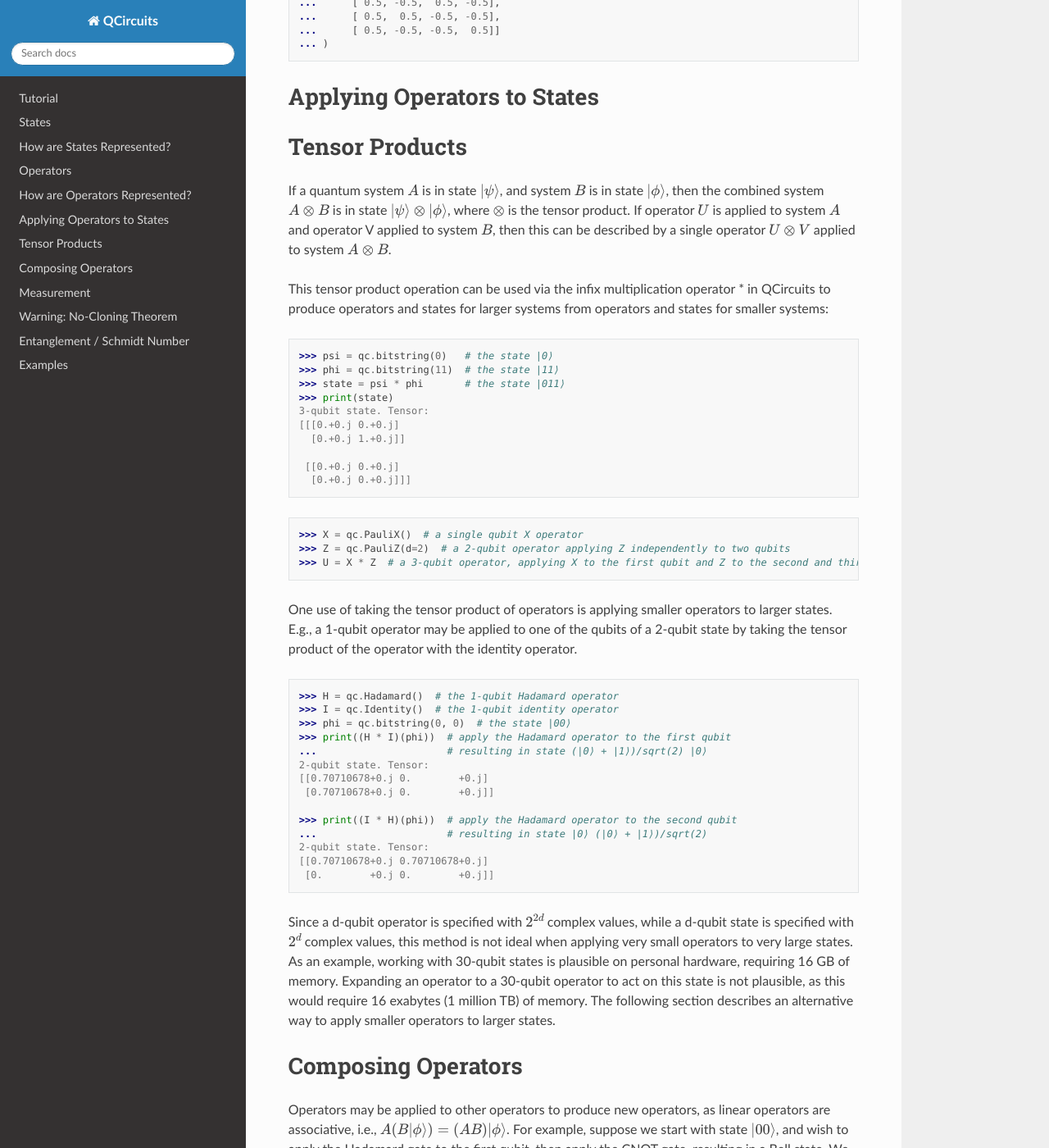
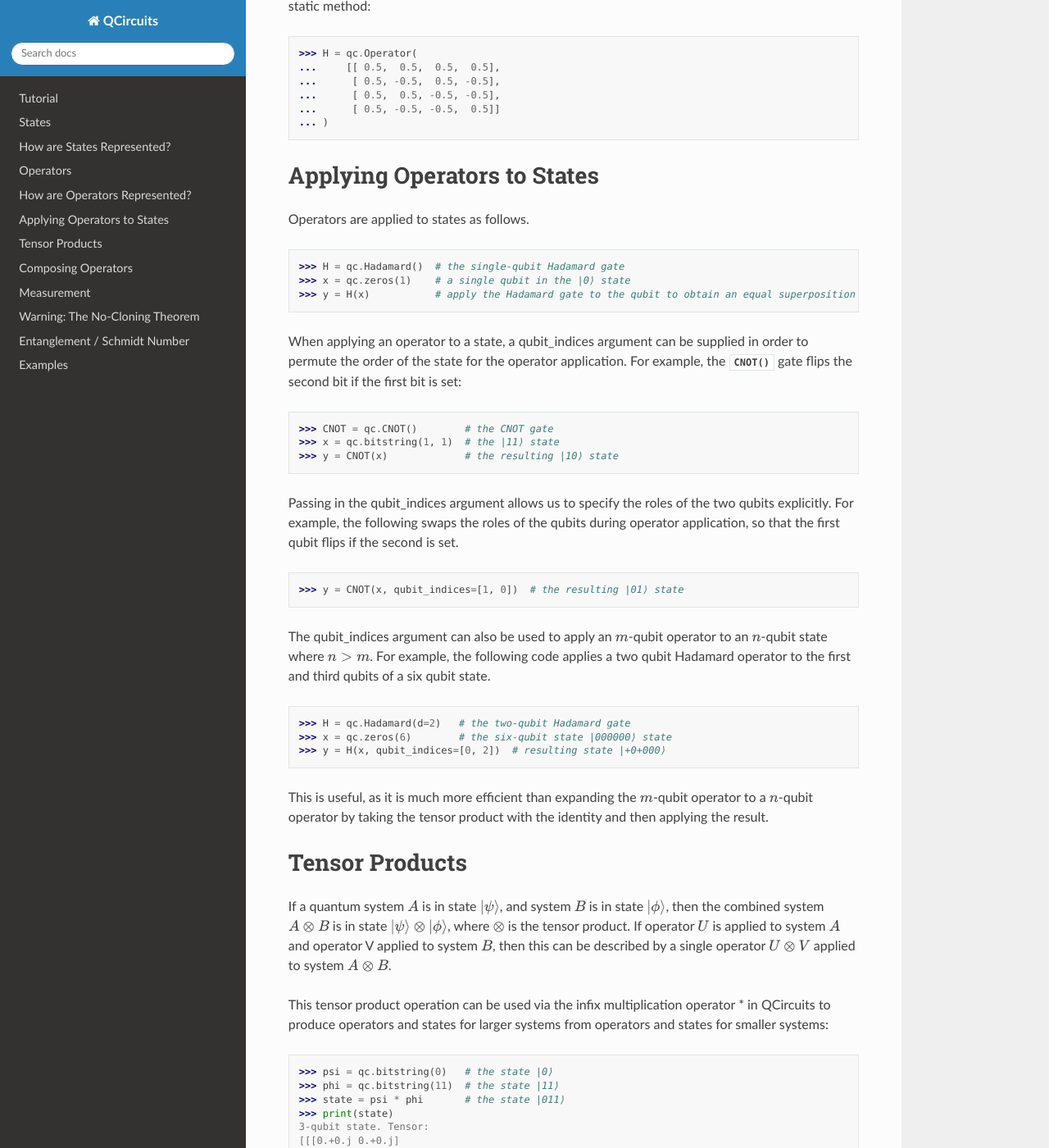
Before and after one commit to grey-area/qcircuits, a Sphinx documentation site: the page built from docs/source/tutorial.rst, in a window 1280 px wide and 1400 px high, scrolled down 7068 px. Shown: the whole window at 82% size. Built offline with Sphinx 7.4.7 and the Read the Docs theme 2.0.0, drawn with Linux system fonts in a browser that asks for light colours; some of the changed text lies outside the part shown.

Commit message:
Added sections to tutorial about applying operators to states and the no-cloning theorem

```diff
--- a/docs/source/tutorial.rst
+++ b/docs/source/tutorial.rst
@@ -55,7 +55,7 @@ an arbitrary computational basis state. E.g., to prepare the state
 A single qubit may be prepared with the :py:func:`.qubit` function.
 A qubit :math:`|\phi⟩ = \alpha |0⟩ + \beta |1⟩` may be prepared by providing
 :math:`\alpha` and :math:`\beta` such that
-:math:`\lvert\alpha\rvert^2 + \lvert\alpha\rvert^2 = 1`, e.g.,
+:math:`\lvert\alpha\rvert^2 + \lvert\beta\rvert^2 = 1`, e.g.,
 
 .. code-block:: python
 
@@ -160,6 +160,10 @@ the :py:meth:`.State.from_column_vector` static method:
     >>> phi = qc.State.from_column_vector(   # the state |010⟩
     ...     [0., 0., 1., 0., 0., 0., 0., 0.]
     ... )
+
+Note that while QCircuits allows the user to extract the tensor data from a state,
+i.e., observe a state in full, rather than just taking a measurement,
+in true quantum computation this is not possible.
 
 
 Operators
@@ -416,11 +420,45 @@ Operators can be constructed from this matrix representation using the
 Applying Operators to States
 ============================
 
-.. TODO
+Operators are applied to states as follows.
 
-.. TODO qubit indices
+.. code-block:: python
 
-.. TODO think of qubit indices as wire permutation
+    >>> H = qc.Hadamard()  # the single-qubit Hadamard gate
+    >>> x = qc.zeros(1)    # a single qubit in the |0⟩ state
+    >>> y = H(x)           # apply the Hadamard gate to the qubit to obtain an equal superposition state
+
+
+When applying an operator to a state, a qubit_indices argument can be supplied in
+order to permute the order of the state for the operator application.
+For example, the :py:func:`.CNOT` gate flips the second bit if the first bit is set:
+
+.. code-block:: python
+
+    >>> CNOT = qc.CNOT()        # the CNOT gate
+    >>> x = qc.bitstring(1, 1)  # the |11⟩ state
+    >>> y = CNOT(x)             # the resulting |10⟩ state
+
+Passing in the qubit_indices argument allows us to specify the roles of the two
+qubits explicitly. For example, the following swaps the roles of the qubits during
+operator application, so that the first qubit flips if the second is set.
+
+.. code-block:: python
+
+    >>> y = CNOT(x, qubit_indices=[1, 0])  # the resulting |01⟩ state
+
+The qubit_indices argument can also be used to apply an :math:`m`-qubit operator to an
+:math:`n`-qubit state where :math:`n>m`. For example, the following code applies a two qubit
+Hadamard operator to the first and third qubits of a six qubit state.
+
+.. code-block:: python
+
+    >>> H = qc.Hadamard(d=2)   # the two-qubit Hadamard gate
+    >>> x = qc.zeros(6)        # the six-qubit state |000000⟩ state
+    >>> y = H(x, qubit_indices=[0, 2])  # resulting state |+0+000⟩
+
+This is useful, as it is much more efficient than expanding the :math:`m`-qubit operator
+to a :math:`n`-qubit operator by taking the tensor product with the identity and then applying the result.
 
 
 
@@ -488,6 +526,15 @@ Expanding an operator to a 30-qubit operator to act on this state is not plausib
 as this would require 16 exabytes (1 million TB) of memory.
 The following section describes an alternative way to apply smaller operators to larger
 states.
+
+One can use power notation to take the tensor product of an operator or state
+with itself :math:`n` times, as in the following code that creates an :math:`n`-qubit
+operator from a single-qubit operator:
+
+.. code-block:: python
+
+    >>> Op2 = Op**n  # creating an n-qubit operator from a single-qubit operator
+
 
 
 
@@ -569,16 +616,16 @@ state, depending on if we choose to remove the measured qubits from the state.
 
 .. code-block:: python
 
-    >> phi = qc.ones(3)
-    >> phi.measure(qubit_indices=[0, 1], remove=False)
+    >>> phi = qc.ones(3)
+    >>> phi.measure(qubit_indices=[0, 1], remove=False)
     (1,1)
-    >> phi.shape
+    >>> phi.shape
     (2,2,2)
 
-    >> phi = qc.ones(3)
-    >> phi.measure(qubit_indices=[0, 1], remove=True)
+    >>> phi = qc.ones(3)
+    >>> phi.measure(qubit_indices=[0, 1], remove=True)
     (1,1)
-    >> phi.shape  # if the measured qubits are removed, we are left with state |1⟩
+    >>> phi.shape  # if the measured qubits are removed, we are left with state |1⟩
     (2,)
 
 Measuring the state :math:`(|0⟩ + |1⟩)/\sqrt{2}` yields 0 or 1 with equal probability.
@@ -588,14 +635,14 @@ in the state :math:`|0⟩` or in the state :math:`|1⟩`.
 
 .. code-block:: python
 
-    >> H = qc.Hadamard()
-    >> H(qc.zeros(1)).measure()
+    >>> H = qc.Hadamard()
+    >>> H(qc.zeros(1)).measure()
     (0,)
 
-    >> H(qc.zeros(1)).measure()
+    >>> H(qc.zeros(1)).measure()
     (1,)
 
-    >> H(qc.zeros(1)).measure()
+    >>> H(qc.zeros(1)).measure()
     (0,)
 
 
@@ -605,11 +652,41 @@ in the state :math:`|0⟩` or in the state :math:`|1⟩`.
 
 
 
-Warning: No-Cloning Theorem
+Warning: The No-Cloning Theorem
 ===========================
 
+The `no cloning theorem <https://en.wikipedia.org/wiki/No-cloning_theorem>`_ says that, in general, given a quantum system in a given state,
+one cannot clone the state such that another system is in the same state without
+modifying the state of the original system.
 
-.. TODO
+There are several ways to violate the no-cloning theorem in the QCircuits library,
+and users should be aware that none of the following constitute valid steps in a
+quantum computation.
+
+Firstly, one could simply create a deepcopy of a state.
+
+Secondly, one could extract the underlying tensor of a state and then create another state from it.
+
+Thirdly, one could apply an operator to a state, such as:
+
+.. code-block:: python
+
+    >>> y = Op(x)
+
+and then use both :math:`x` and :math:`y` in subsequent computation. It is clear that this violates the no-cloning theorem, since the operator may be the identity.
+
+Fourthly, one can take the tensor product of a state with itself, or a tensor power, as in:
+
+.. code-block:: python
+
+    >>> x * x
+    >>> x**5
+
+I have decided not to disallow any of these, since each has genuine use-cases. For example
+if we know how to prepare a single qubit in a given state, then we know how to prepare
+a multi-qubit system with each qubit in that state, and the tensor power is a short-hand way
+of achieving this.
+
 
 
 Entanglement / Schmidt Number
```
